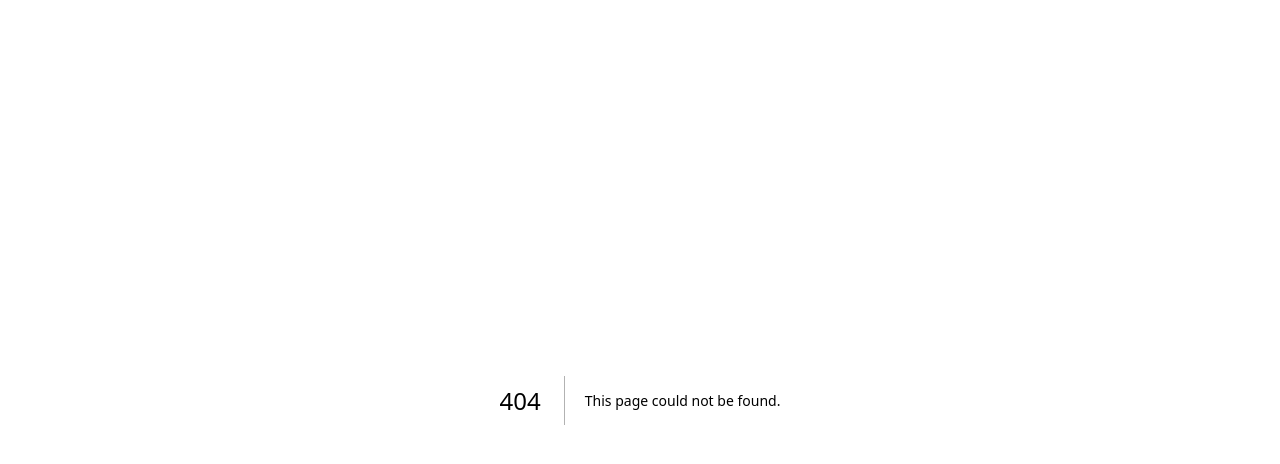
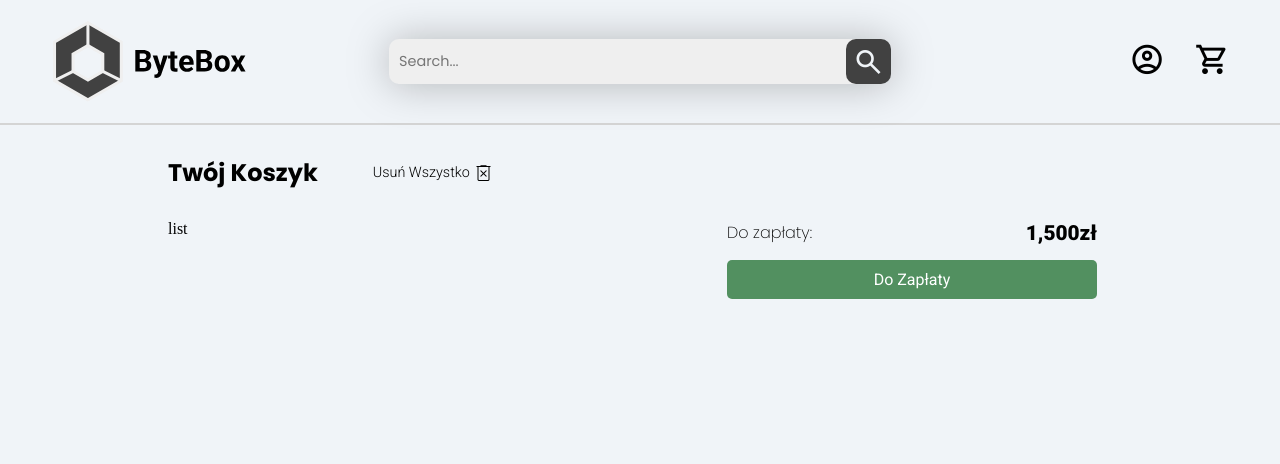
Before and after one commit to onadakoa/ByteBox, a Next.js app: page /cart in a window 1280 px wide. Before the commit this address had no page. Shown: the top 464 px of the page. Built offline with nearby package versions, Linux system fonts and the light colour scheme.

Commit message:
cart view

```diff
--- /dev/null
+++ b/app/(client)/cart/page.module.css
@@ -0,0 +1,42 @@
+.container {
+    display: flex;
+    justify-content: center;
+}
+
+.cart_container {
+    width: 80%;
+    display: flex;
+    flex-direction: column;
+    gap:30px;
+}
+
+.upper {
+    display: flex;
+    flex-direction: row;
+    align-items: center;
+    justify-content: flex-start;
+    gap: 50px;
+}
+.upper>span {
+    font-weight: 700;
+    font-size: 1.5rem;
+}
+.upper>div {
+    font-size: 0.9rem;
+    font-weight: 300;
+}
+.upper>div>div:hover {
+    filter: drop-shadow(0px 0px 7px color-mix(in srgb, var(--shadow-color) 60%, black 50% ));
+}
+
+.content {
+    display: grid;
+    grid-template-columns: 1fr 400px;
+    gap: 30px;
+}
+
+@media (width < 1250px) {
+    .content {
+        grid-template-columns: 1fr;
+    }
+}
--- /dev/null
+++ b/app/(client)/cart/page.tsx
@@ -0,0 +1,34 @@
+import css from "./page.module.css"
+import {Poppins, Roboto} from "next/font/google";
+import IconButton from "@/components/Button/IconButton";
+import Symbol from "@/components/MaterialSymbols/Symbol";
+import CheckOut from "@/components/CheckoutCartView/Checkout";
+
+const poppins = Poppins({weight: ["900", "700", "800", "400", "200"], subsets: ["latin"]});
+const roboto = Roboto({weight: ["900", "400", "300"], subsets: ["latin"]})
+
+export default function Page() {
+
+    return (<div className={css.container}>
+        <div className={css.cart_container}>
+            <div className={css.upper}>
+                <span style={poppins.style}>Twój Koszyk</span>
+                <div className={roboto.className}>
+                    <IconButton
+                        icon={(
+                            <Symbol
+                                fontSize={"1.5rem"}
+                                wght={200}
+                            >delete_forever</Symbol>
+                        )}>Usuń Wszystko</IconButton>
+                </div>
+            </div>
+            <div className={css.content}>
+                <div className={css.itemList}>list</div>
+                <div className={css.checkout}>
+                    <CheckOut price={"1313"}/>
+                </div>
+            </div>
+        </div>
+    </div>)
+}
--- /dev/null
+++ b/components/Button/Button.module.css
@@ -0,0 +1,17 @@
+.container {
+    --BColor: inherit;
+    --Color: inherit;
+
+    padding: 10px 30px;
+    display: flex;
+    justify-content: center;
+    align-items: center;
+    border-radius: 5px;
+
+    background-color: var(--BColor);
+    color: var(--Color);
+}
+.container:hover {
+    cursor: pointer;
+    background-color: color-mix(in srgb, var(--BColor) 90%, #ffffff 10%);
+}
--- /dev/null
+++ b/components/Button/Button.tsx
@@ -0,0 +1,21 @@
+import css from "./Button.module.css"
+import {Roboto} from "next/font/google";
+import {CSSProperties} from "react";
+const roboto = Roboto({subsets: ["latin"], weight: ["400"]})
+
+export default function Button(props: {
+    children: React.ReactNode,
+    backgroundColor?: string,
+    color?: string,
+    onClick?: () => void,
+}) {
+
+    const style: CSSProperties & {[key:string]:string} = {
+        "--Color": (props.color || "white"),
+        "--BColor": (props.backgroundColor || "var(--green-color)"),
+    }
+
+    return (<div style={style} className={[roboto.className,css.container].join(" ")} onClick={props.onClick}>
+        {props.children}
+    </div>)
+}
--- /dev/null
+++ b/components/Button/IconButton.module.css
@@ -0,0 +1,11 @@
+.container {
+    display: flex;
+    align-items: center;
+    justify-content: center;
+    flex-direction: column;
+    gap: 0.1rem;
+    padding: 5px;
+}
+.container:hover {
+    cursor: pointer;
+}
--- /dev/null
+++ b/components/Button/IconButton.tsx
@@ -0,0 +1,26 @@
+import React, {CSSProperties, JSXElementConstructor} from "react";
+import css from "./IconButton.module.css"
+
+interface IIconButton {
+    children: React.ReactNode;
+    icon: React.ReactNode;
+    icon_position?: "left" | "right";
+    onClick?: () => void;
+}
+
+const IconButton: React.FunctionComponent<IIconButton> = (props) => {
+
+    const style: CSSProperties = {
+        flexDirection: "row"
+    }
+    if (props.icon_position === "left") {
+        style.flexDirection = "row-reverse";
+    }
+
+    return (<div style={style} className={css.container} onClick={props.onClick}>
+        <span>{props.children}</span>
+        {props.icon}
+    </div>)
+}
+
+export default IconButton;
--- /dev/null
+++ b/components/CheckoutCartView/Checkout.module.css
@@ -0,0 +1,30 @@
+.container {
+    display: flex;
+    flex-direction: column;
+    justify-content: flex-start;
+    padding: 0 15px;
+    gap: 15px;
+}
+
+.list {
+    width: 100%;
+    display:flex;
+    flex-direction: column;
+    align-items: center;
+    justify-content: flex-start;
+}
+.list>div {
+    width: 100%;
+    display: flex;
+    justify-content: space-between;
+    align-items: center;
+}
+
+.list>div>span:first-child {
+    font-weight: 200;
+    font-size: 1rem;
+}
+.list>div>span:not(:first-child) {
+    font-weight: 900;
+    font-size: 1.3rem;
+}
--- /dev/null
+++ b/components/CheckoutCartView/Checkout.tsx
@@ -0,0 +1,39 @@
+import css from "./Checkout.module.css"
+import {Poppins, Roboto} from "next/font/google";
+import Button from "@/components/Button/Button";
+import Link from "next/link";
+
+const poppins = Poppins({subsets: ["latin"], weight: ["100", "200", "400"]});
+const roboto = Roboto({subsets: ["latin"], weight: ["900", "700", "500"]});
+
+const ListItem = (props: { title: string, value: string }) => {
+    return (<div>
+        <span className={poppins.className}>{props.title}</span>
+        <span className={roboto.className}>{props.value}</span>
+    </div>)
+}
+
+const PossiblyLink = (props: {children: React.ReactNode,href?: string, onClick?: () => void}) => {
+    if (props.href != undefined) {
+        return (
+            <Link href={props.href}>{props.children}</Link>
+        )
+    }
+    return props.children;
+}
+
+export default function CheckOut(props: {
+    price: string,
+    href?: string,
+    onClick?: () => void,
+}) {
+
+    return (<div className={css.container}>
+        <div className={css.list}>
+            <ListItem title={"Do zapłaty:"} value={"1,500zł"}/>
+        </div>
+        <PossiblyLink href={props.href}>
+            <Button backgroundColor={""} onClick={props.onClick}>Do Zapłaty</Button>
+        </PossiblyLink>
+    </div>)
+}
--- a/components/NavBar/NavBar.tsx
+++ b/components/NavBar/NavBar.tsx
@@ -23,7 +23,7 @@ export default function NavBar() {
             <Link href={"/"}>
                 <Symbol>account_circle</Symbol>
             </Link>
-            <Link href={"/"}>
+            <Link href={"/cart"}>
                 <Symbol>shopping_cart</Symbol>
             </Link>
         </div>
```
